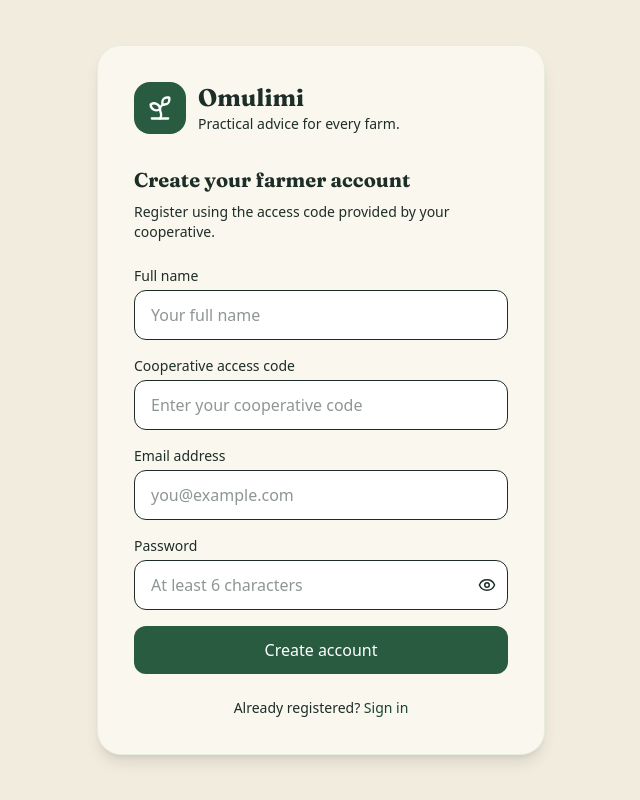
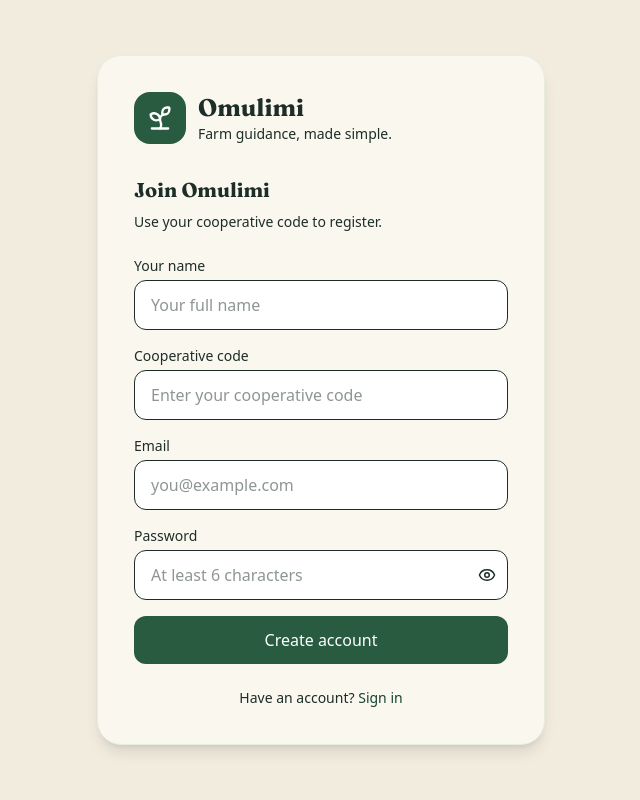
Before and after one commit to sirkamanzi-droid/Farvo, a React (Vite) app: page / in a window 1280 px wide. Shown: the whole page, without its empty margins (319-959 px from the left). Built offline with nearby package versions, Linux system fonts and the light colour scheme; no server answers.

Commit message:
Shorten farmer sign-in and registration copy

```diff
--- a/src/components/AuthScreen.tsx
+++ b/src/components/AuthScreen.tsx
@@ -97,17 +97,17 @@ export default function AuthScreen() {
           </div>
           <div>
             <h1 className="text-2xl font-bold text-soil-900">Omulimi</h1>
-            <p className="text-sm text-soil-500">Practical advice for every farm.</p>
+            <p className="text-sm text-soil-500">Farm guidance, made simple.</p>
           </div>
         </div>
 
         <h2 className="text-xl font-bold text-soil-900">
-          {mode === 'register' ? 'Create your farmer account' : 'Welcome back'}
+          {mode === 'register' ? 'Join Omulimi' : 'Welcome back'}
         </h2>
         <p className="text-sm text-soil-500 mt-2 mb-6">
           {mode === 'register'
-            ? 'Register using the access code provided by your cooperative.'
-            : 'Sign in to continue to your farm dashboard.'}
+            ? 'Use your cooperative code to register.'
+            : 'Sign in to open your farm.'}
         </p>
 
         <form onSubmit={handleSubmit} className="space-y-4">
@@ -115,7 +115,7 @@ export default function AuthScreen() {
             <>
               <div>
                 <label htmlFor="fullName" className="block text-sm font-medium text-soil-800 mb-1">
-                  Full name
+                  Your name
                 </label>
                 <input
                   id="fullName"
@@ -130,7 +130,7 @@ export default function AuthScreen() {
 
               <div>
                 <label htmlFor="cooperativeCode" className="block text-sm font-medium text-soil-800 mb-1">
-                  Cooperative access code
+                  Cooperative code
                 </label>
                 <input
                   id="cooperativeCode"
@@ -147,7 +147,7 @@ export default function AuthScreen() {
 
           <div>
             <label htmlFor="email" className="block text-sm font-medium text-soil-800 mb-1">
-              Email address
+              Email
             </label>
             <input
               id="email"
@@ -215,7 +215,7 @@ export default function AuthScreen() {
         </form>
 
         <p className="text-center text-sm text-soil-600 mt-6">
-          {mode === 'register' ? 'Already registered?' : 'New to Omulimi?'}{' '}
+          {mode === 'register' ? 'Have an account?' : 'New to Omulimi?'}{' '}
           <button
             type="button"
             onClick={() => {
@@ -225,7 +225,7 @@ export default function AuthScreen() {
             }}
             className="font-bold text-leaf-700 hover:underline"
           >
-            {mode === 'register' ? 'Sign in' : 'Create an account'}
+            {mode === 'register' ? 'Sign in' : 'Register'}
           </button>
         </p>
       </div>
```
